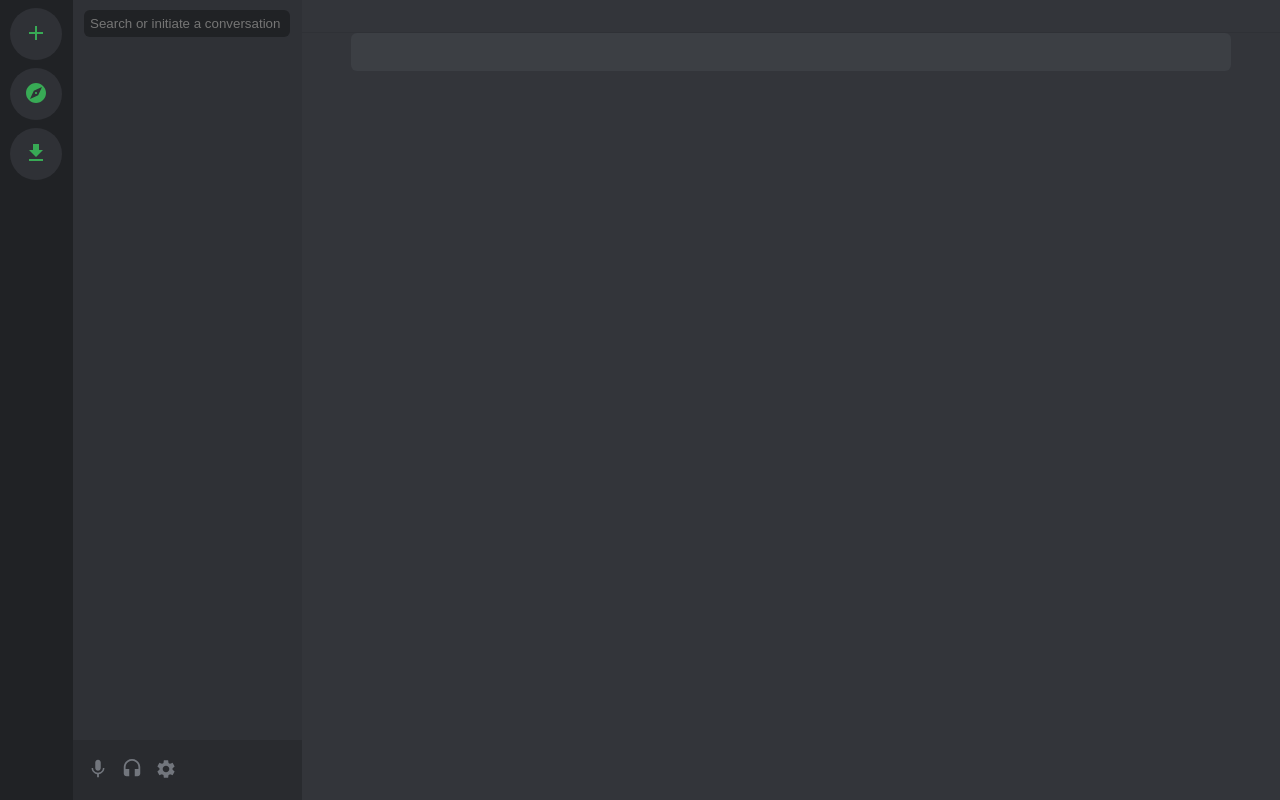
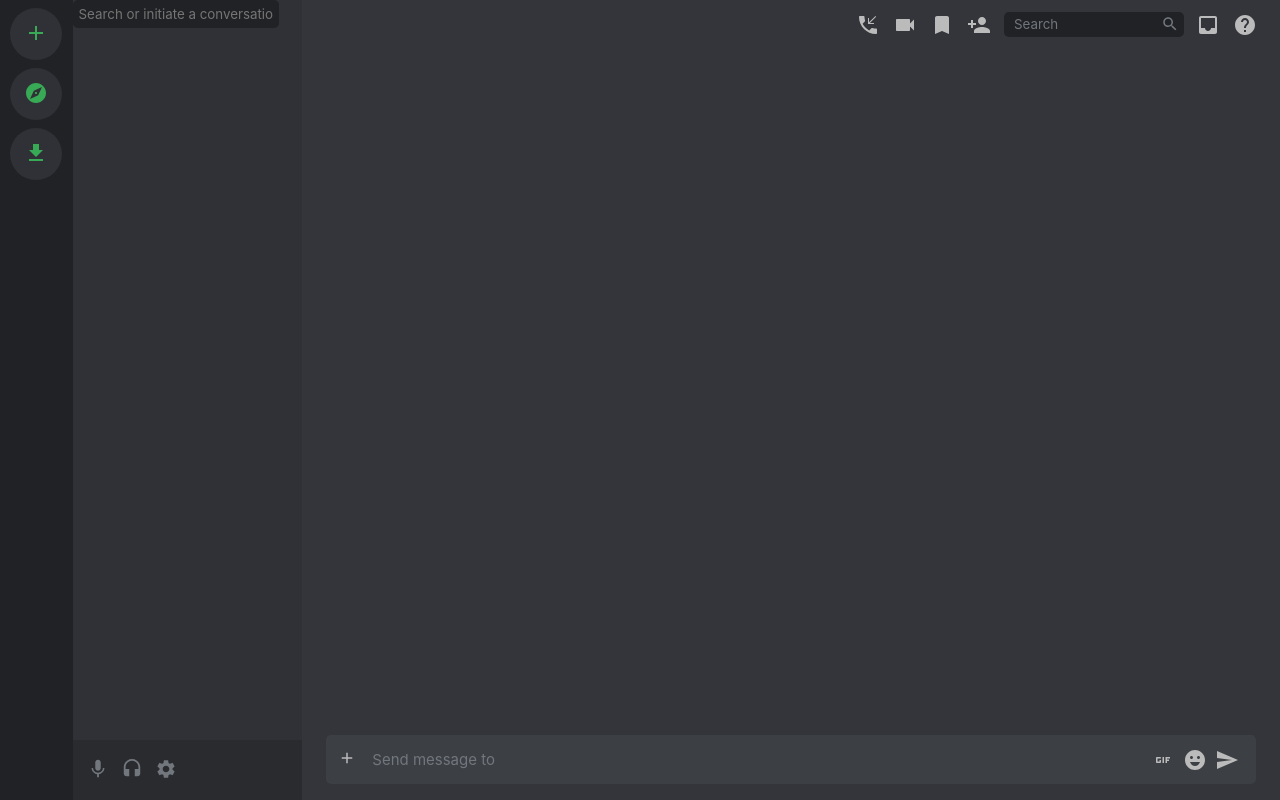
Before and after one commit to DanSalazar/Discord-clone, a React (Create React App) app: page / in a window 1280 px wide. Built offline with nearby package versions, Linux system fonts and the light colour scheme.

Commit message:
Finish chat view

```diff
--- a/src/components/Avatar/Avatar.js
+++ b/src/components/Avatar/Avatar.js
@@ -1,7 +1,7 @@
 import React from 'react'
 import { AvatarImg, AvatarStatusUser, AvatarWrapper } from './avatarStyles'
 
-function Avatar({children}) {
+function Avatar ({children}) {
     return (
         <AvatarWrapper>
         </AvatarWrapper>
--- a/src/components/Chat/Chat.js
+++ b/src/components/Chat/Chat.js
@@ -1,11 +1,34 @@
+import { Add, EmojiEmotions, Gif, Send } from '@material-ui/icons'
 import React from 'react'
-import { ChatHeader, ChatInputMessage, ChatView } from './chatStyles'
+import ChatHeader from './ChatHeader'
+import { ChatBox, ChatInputBox, ChatInputControls, ChatInputControlsWrapper, ChatInputDragAndDrog, ChatInputMessage, ChatView } from './chatStyles'
 
-function Chat() {
+function Chat () {
     return (
         <ChatView>
-            <ChatHeader></ChatHeader>
-            <ChatInputMessage/>
+            <ChatHeader/>
+
+            <ChatBox/>
+
+            <ChatInputBox>
+                <ChatInputDragAndDrog>
+                    <Add/>
+                </ChatInputDragAndDrog>
+
+                <ChatInputMessage placeholder="Send message to" />
+
+                <ChatInputControlsWrapper>
+                    <ChatInputControls>
+                        <Gif/>
+                    </ChatInputControls>
+                    <ChatInputControls>
+                        <EmojiEmotions/>
+                    </ChatInputControls>
+                    <ChatInputControls>
+                        <Send/>
+                    </ChatInputControls>
+                </ChatInputControlsWrapper>
+            </ChatInputBox>
         </ChatView>
     )
 }
--- /dev/null
+++ b/src/components/Chat/ChatHeader.js
@@ -0,0 +1,49 @@
+import { Bookmark, Help, Inbox, PersonAdd, PhoneCallback, Search, Videocam } from '@material-ui/icons'
+import React from 'react'
+import { ChatHeaderWrapper, ChatHeaderInput, ChatHeaderInputBox, ChatHeaderInputIcon, ChatIcons, ChatHeaderIconsWrapper, ChatHeaderLeftPart, ChatHeaderRightPart } from './chatStyles'
+
+
+function ChatHeader ({ channelName, channelStatus }) {
+    return (
+        <ChatHeaderWrapper>
+
+            <ChatHeaderLeftPart/>
+
+            <ChatHeaderRightPart>
+                <ChatHeaderIconsWrapper>
+                    <ChatIcons>
+                        <PhoneCallback/>
+                    </ChatIcons>
+                    <ChatIcons>
+                        <Videocam/>
+                    </ChatIcons>
+                    <ChatIcons>
+                        <Bookmark/>
+                    </ChatIcons>
+                    <ChatIcons>
+                        <PersonAdd/>
+                    </ChatIcons>
+                </ChatHeaderIconsWrapper>
+
+                <ChatHeaderInputBox>
+                    <ChatHeaderInput placeholder="Search"/>
+                    <ChatHeaderInputIcon>
+                        <Search/>
+                    </ChatHeaderInputIcon>
+                </ChatHeaderInputBox>
+
+                <ChatHeaderIconsWrapper>
+                    <ChatIcons>
+                        <Inbox/>
+                    </ChatIcons>
+                    <ChatIcons>
+                        <Help/>
+                    </ChatIcons>
+                </ChatHeaderIconsWrapper>
+            </ChatHeaderRightPart>
+
+        </ChatHeaderWrapper>
+    )
+}
+
+export default ChatHeader
--- a/src/components/Chat/chatStyles.js
+++ b/src/components/Chat/chatStyles.js
@@ -2,25 +2,164 @@ import styled from 'styled-components'
 
 export const ChatView = styled.div`
     width: 100%;
+    height: 100%;
+    position: relative;
+    padding: 0 0 1em 0;
     background: var(--background-tertiary);
+    display: none;
+    flex-direction: column;
+
+    @media screen and (min-width: 1024px){
+        display: flex;
+    }
+
 `
 
-export const ChatHeader = styled.header`
+export const ChatIcons = styled.button`
+    border: 0;
+    background: none;
+    color: var(--text-primary-alt);
+    transition: var(--duration-transitions);
+    outline: 0;
+    margin: 0 12px 0 0;
+    cursor: pointer;
+    height: 12px;
+    width: 12px;
+
+    @media screen and (min-width: 768px){
+        height: 25px;
+        width: 25px;
+    }
+
+    &:hover {
+        color: var(--text-primary)
+    }
+
+`
+export const ChatHeaderWrapper = styled.header`
     display: flex;
+    align-items: center;
     justify-content: space-between;
+    padding: 0 1em;
+    width: 100%;
+    height: 60px;
+    background: var(--background-primary);
+`
+
+export const ChatHeaderLeftPart = styled.div`
+`
+
+export const ChatHeaderRightPart = styled.div`
+    display: flex;
+`
+
+export const ChatHeaderIconsWrapper = styled.div`
+`
+
+export const ChatHeaderInputBox = styled.div`
+    position: relative;
+    background: var(--background-color);
+    border-radius: var(--b-radius);
+    overflow: hidden;
+    padding: 0 8px;
+    margin: 0 6px;
+    width: 180px;
+    height: 25px;
+`
+
+export const ChatHeaderInputIcon = styled.div`
+    position: absolute;
+    display: flex;
     align-items: center;
-    padding: 1em;
-    background: var(--background-primary);
-    border-bottom: 1px solid var(--background-secondary);
+    height: 100%;
+    right: 5px;
+    top: 0;
+
+    svg {
+        color: var(--text-secondary);
+        font-size: 18px;
+    }
+`
+
+export const ChatHeaderInput = styled.input`
+    background: none;
+    width: 90%;
+    height: 100%;
+    border: 0;
+    outline: none;
+    color: var(--text-primary);
+
+    &::placeholder {
+        color: var(--text-secondary);
+    }
+`
+
+export const ChatBox = styled.div`
+    height: 100%;
+`
+
+export const ChatInputBox = styled.div`
+    background: var(--chat-input-background);
+    width: 95%;
+    display: flex;
+    margin: auto;
+    height: 55px;
+    padding: 6px;
+    border-radius: var(--b-radius);
 `
 
 export const ChatInputMessage = styled.input`
+    background: none;
+    color: var(--text-primary);
+    flex: 2 0 auto;
+    outline: none;
+    margin: 0 8px;
+    font-size: 15px;
+    height: 100%;
+    border: 0;
+
+    &::placeholder {
+        color: var(--text-secondary);
+    }
+`
+export const ChatInputDragAndDrog = styled.button`
     background: var(--chat-input-background);
-    border-radius: var(--b-radius);
-    color: var(--text-secondary);
-    width: 90%;
-    display: block;
-    margin: auto;
-    padding: 0.875em;
+    cursor: pointer;
+    color: var(--text-primary-alt);
     border: 0;
+    width: 30px;
+    outline: 0;
+
+    svg {
+        font-size: 18px;
+    }
+
+    &:hover {
+        color: var(--text-secondary-hover);
+    }
+
 `
+
+export const ChatInputControlsWrapper = styled.div`
+    display: flex;
+    align-items: center;
+    padding: 0 12px;
+    justify-content: space-around;
+    width: 120px;
+    height: 100%;
+`
+
+export const ChatInputControls = styled.button`
+    border: 0;
+    background: none;
+    color: var(--text-primary-alt);
+    transition: var(--duration-transitions);
+    outline: 0;
+    cursor: pointer;
+    width: 25px;
+    height: 25px;
+
+    &:hover {
+        color: var(--text-primary)
+    }
+`
--- a/src/components/Sidebar/BarUser.js
+++ b/src/components/Sidebar/BarUser.js
@@ -2,7 +2,7 @@ import { Headset, Mic, Settings } from '@material-ui/icons'
 import React from 'react'
 import { UserSidebar, UserSidebarControls, UserSidebarControlsWrapper } from './barUserStyles'
 
-function BarUser() {
+function BarUser () {
     return (
         <UserSidebar>
             <UserSidebarControlsWrapper>
--- a/src/components/Sidebar/Sidebar.js
+++ b/src/components/Sidebar/Sidebar.js
@@ -4,6 +4,7 @@ import {
     SidebarWrapper,
     SidebarSearchBar,
     SidebarOptions,
+    SidebarHeader,
     SidebarOptionsButtons
 } from './sidebarStyles'
 
@@ -11,7 +12,9 @@ import {
 function Sidebar () {
     return (
         <SidebarWrapper>
-            <SidebarSearchBar placeholder="Search or initiate a conversation"/>
+            <SidebarHeader>
+                <SidebarSearchBar placeholder="Search or initiate a conversation"/>
+            </SidebarHeader>
             {/* <SidebarOptions>
                 <SidebarOptionsButtons>
                     Friends
--- a/src/components/Sidebar/sidebarStyles.js
+++ b/src/components/Sidebar/sidebarStyles.js
@@ -6,11 +6,14 @@ export const SidebarWrapper = styled.div`
     width: 300px;
 `
 
+export const SidebarHeader = styled.div`
+    height: 60px;
+    width: 100%;
+`
+
 export const SidebarSearchBar = styled.input`
     background: var(--background-color);
     color: var(--text-secondary);
-    display: block;
-    margin:  10px auto;
     border: 0;
     width: 90%;
     padding: 6px;
--- a/src/global.css
+++ b/src/global.css
@@ -6,12 +6,15 @@
     --background-tertiary: #33353a;
     --background-primary-hover: #36393f75;
     --background-secondary-hover: #2f313675;
+    --border-header: #181818;
     --text-primary: #fff;
+    --text-primary-alt: #bbbbbb;
     --text-secondary: #72767d;
+    --text-secondary-hover: #a5a7ac;
     --text-channels: #8e978f;
     --chat-input-background: #3c3f44;
     --navigation-color-channel: #38aa55;
-    --b-radius: 6px;
+    --b-radius: 5px;
     --duration-transitions: 0.25s ease-in-out;
 }
 
@@ -26,3 +29,7 @@ body {
     color: var(--text-primary);
     font-family: -apple-system, BlinkMacSystemFont, 'Segoe UI', Roboto, Oxygen, Ubuntu, Cantarell, 'Open Sans', 'Helvetica Neue', sans-serif;
 }
+
+input, button {
+    font-family: -apple-system, BlinkMacSystemFont, 'Segoe UI', Roboto, Oxygen, Ubuntu, Cantarell, 'Open Sans', 'Helvetica Neue', sans-serif;
+}
```
Also changed, not shown: src/App.js (+4 -4 lines).
